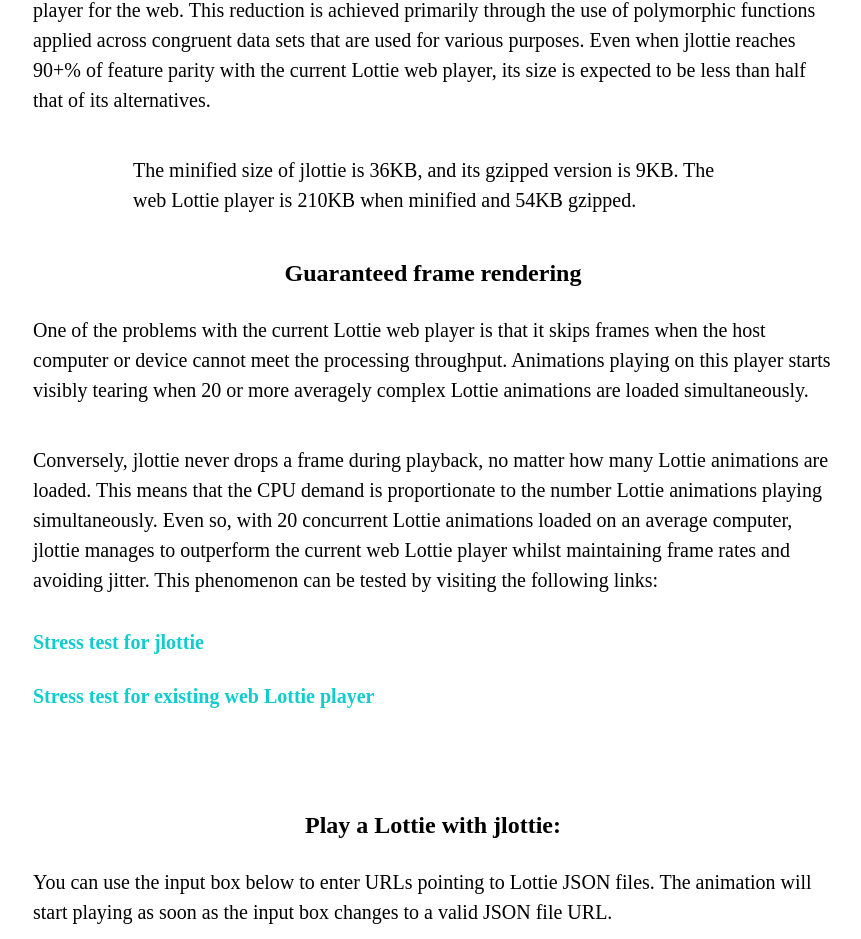
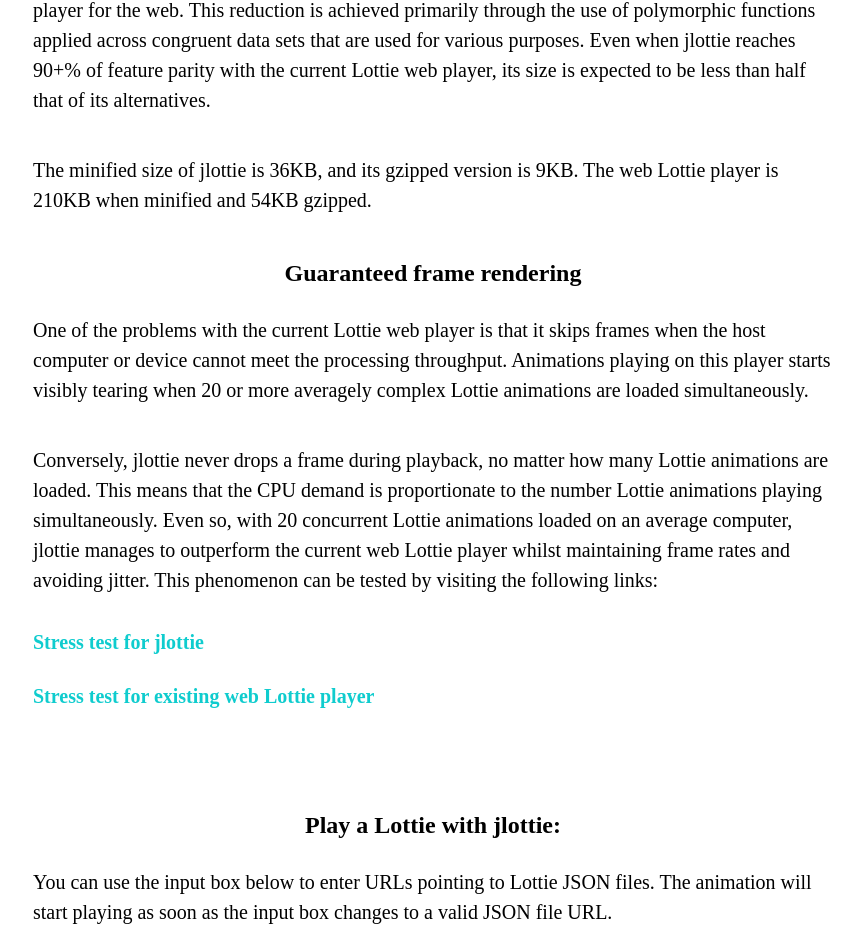
Before and after one commit to LottieFiles/jlottie, a website: page public/examples/index.html in a window 1280 px wide. Shown: the part 1211-2150 px from the top of the page, without its empty margins (207-1068 px from the left). Drawn offline with Linux system fonts and the light colour scheme; no server answers; a web font is replaced by a local one.

Commit message:
chore(updated width on demo): updated width on demo

```diff
--- a/public/examples/index.html
+++ b/public/examples/index.html
@@ -107,7 +107,8 @@
                             font-normal font-lf-regular
                             md:text-xl
                             text-left
-                            w-1/2
+                            w-full
+                            lg:w-2/3
                             pt-4
                             pb-6
                             leading-normal
@@ -115,10 +116,9 @@
                             mx-auto
                         "
                     >
-                        The minified size of jlottie is 36KB, and its gzipped version is 9KB. The web Lottie player is 210KB when minified
-                        and 54KB gzipped.
+                        The minified size of jlottie is 36KB, and its gzipped version is 9KB. The web Lottie player is
+                        210KB when minified and 54KB gzipped.
                     </h2>
-
 
                     <h2 class="font-bold font-lf-regular md:text-2xl text-center py-4 pb-2 leading-normal text-lf-grey">
                         Guaranteed frame rendering
```
